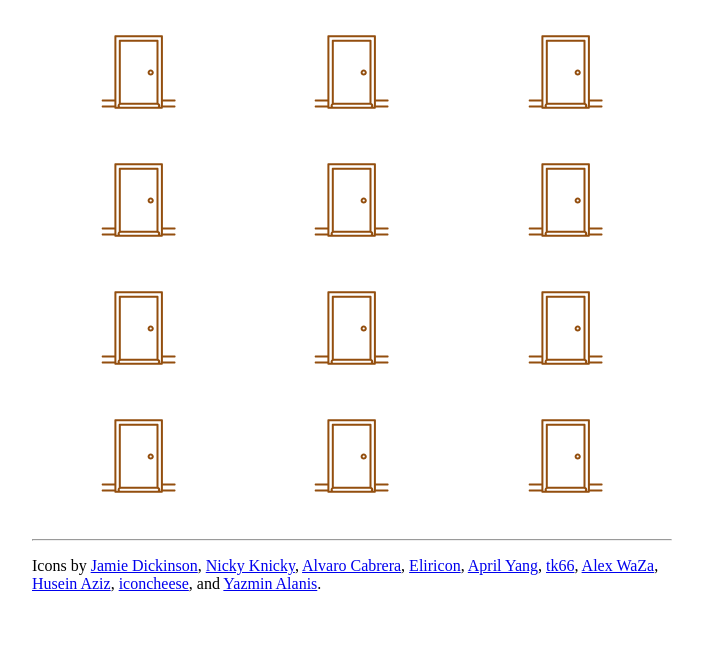
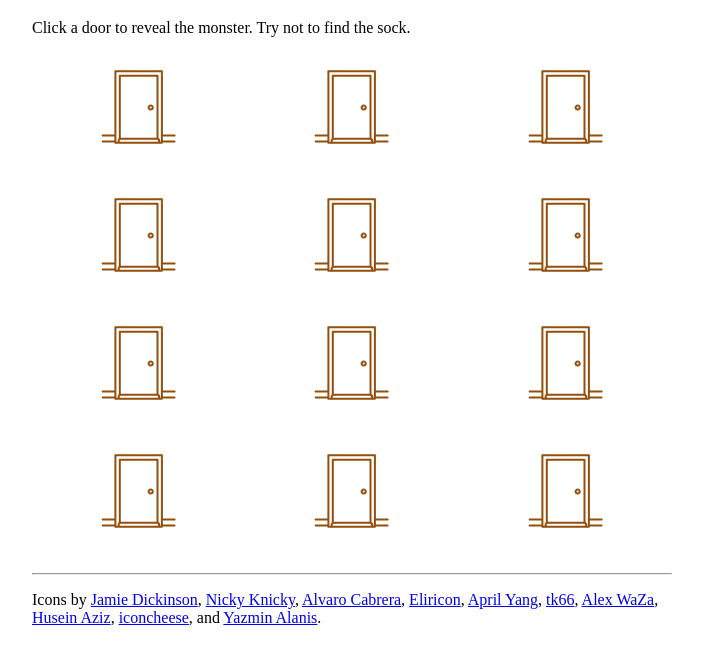
Before and after one commit to mashablair/monsters-shuffle, a plain HTML site: page index.html in a window 1280 px wide. Shown: the part 61-726 px from the top of the page, without its empty margins (288-991 px from the left). Drawn offline with Linux system fonts and the light colour scheme.

Commit message:
Refactor code to make it more DRY and accessible to screen readers and keyboard users.

```diff
--- a/index.html
+++ b/index.html
@@ -2,7 +2,7 @@
 <html>
 
 <head>
-	<title>Monsters!</title>
+	<title>Game Monsters!</title>
 
 	<style type="text/css">
 		body {
@@ -25,6 +25,11 @@
 			padding: 1em;
 		}
 
+		.grid button {
+			background: none;
+			border: none;
+		}
+
 		/**
 		 * Make sure images scale
 		 */
@@ -38,7 +43,7 @@
 <body>
 
 	<h1>Monsters!</h1>
-
+	<p>Click a door to reveal the monster. Try not to find the sock.</p>
 	<div id="app"></div>
 
 	<footer>
@@ -94,25 +99,42 @@
 				return array;
 			};
 
+			/**
+			 * Render the grid doors to the DOM
+			 * @param  {Array} array The monsters array
+			 */
 			function render(array) {
 				var html = '<div class="row">' + array.map(function (item) {
-					return `<a class="grid" href="#" role="button">
-										<img src="door.svg" alt="monster" data-monster="${item}">
-									</a>`;
+					return `<div class="grid" aria-live="polite">
+										<button data-monster="${item}">
+											<img src="door.svg" alt="click to see what\'s behind this door">
+										</button>
+									</div>`;
 				}).join('') + '</div>';
 
 				app.innerHTML = html;
+			}
+
+			/**
+			 * Handle click events
+			 * @param  {Event} event The event object
+			 */
+			function handleClick(event) {
+				console.log(event.target);
+
+				var monster = event.target.closest('[data-monster]');
+				if (!monster) return;
+
+				var id = monster.getAttribute('data-monster');
+				event.target.parentNode.innerHTML = `<img src="${id}.svg" alt="${id}">`;
 			}
 
 			// Create a new, shuffled array, then render
 			var shuffled_monsters = shuffle(monsters.slice());
 			render(shuffled_monsters);
 
-			app.addEventListener('click', function (event) {
-				console.log(event.target);
-				var monster = event.target.getAttribute('data-monster');
-				event.target.setAttribute('src', `${monster}.svg`);
-			})
+			// Event Listeners
+			app.addEventListener('click', handleClick, false);
 		})();
 	</script>
 </body>
```
